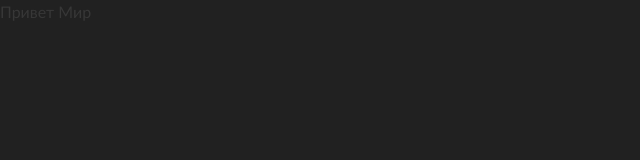
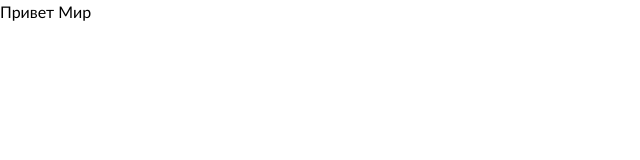
Before and after one commit to Draxler14/Draxler14.github.io, a plain HTML site: page index.html in a window 1280 px wide. Shown: the whole page, without its empty margins (0-640 px from the left). Drawn offline with Linux system fonts and the light colour scheme.

Commit message:
Update stylesheet.css

```diff
--- a/stylesheets/stylesheet.css
+++ b/stylesheets/stylesheet.css
@@ -50,8 +50,6 @@ Theme Styles
 
 body {
   box-sizing: border-box;
-  color:#373737;
-  background: #212121;
   font-size: 16px;
   font-family: 'Myriad Pro', Calibri, Helvetica, Arial, sans-serif;
   line-height: 1.5;
```
